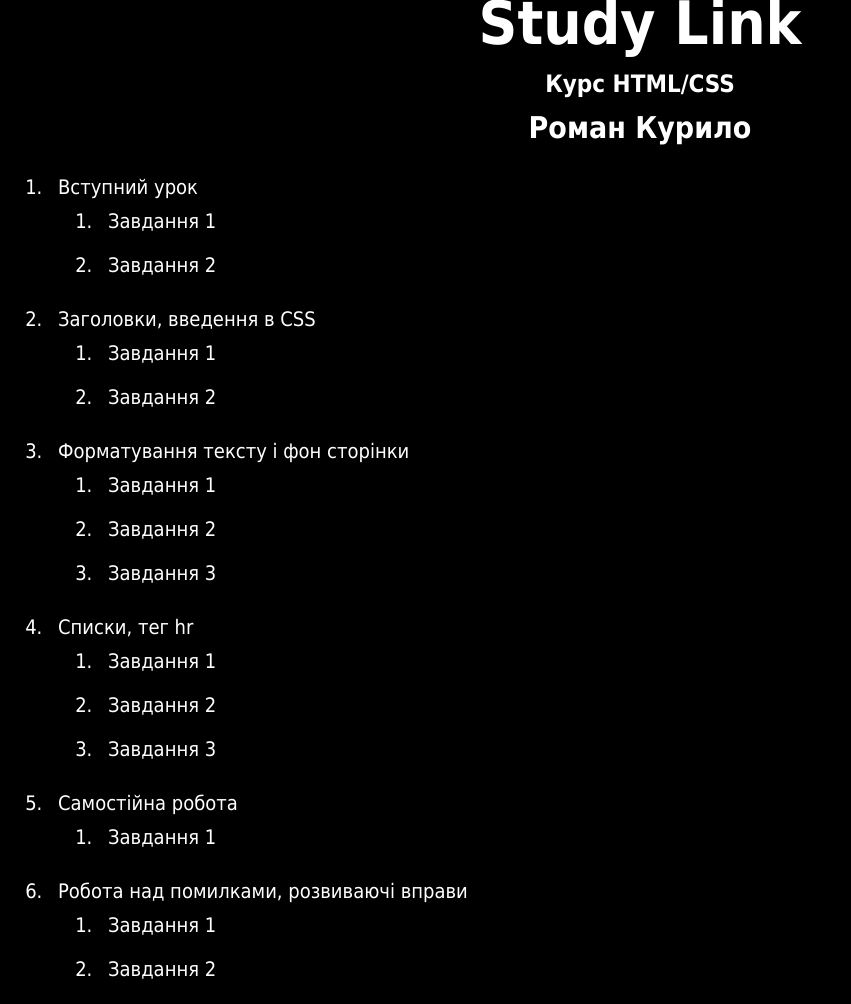
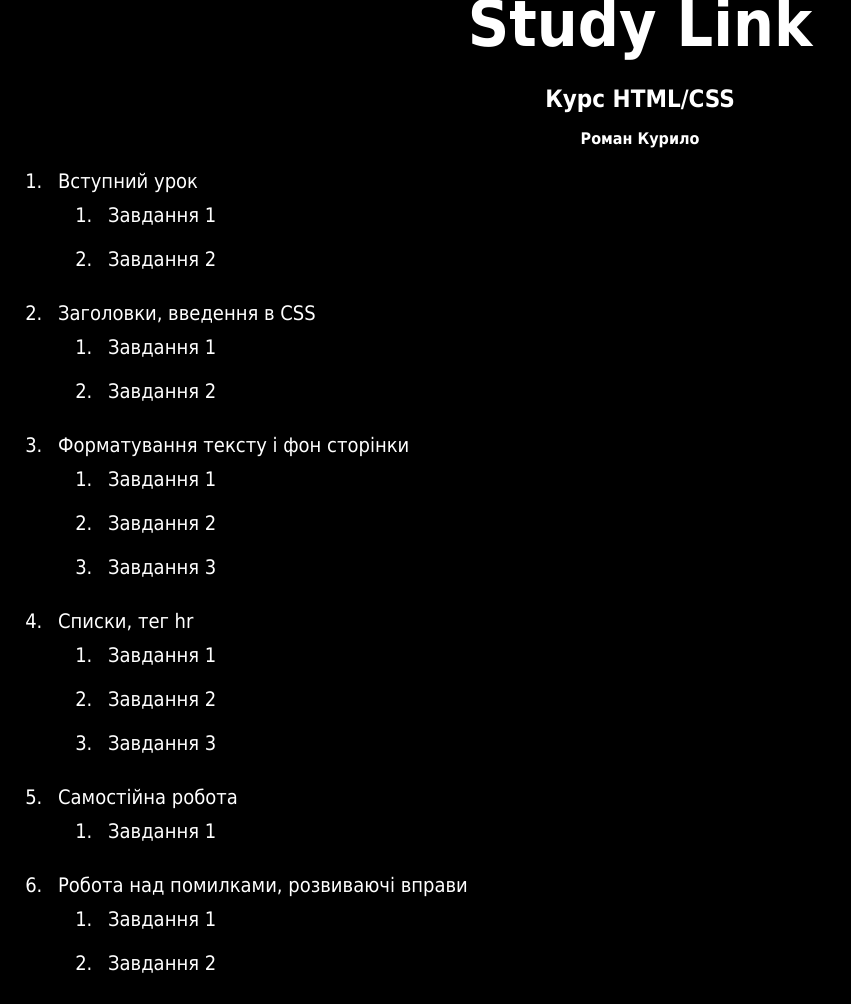
Before and after one commit to romczyk2009/romczyk2009.github.io, a plain HTML site: page index.html in a window 1280 px wide. Shown: the whole page, without its empty margins (0-851 px from the left). Drawn offline with Linux system fonts and the light colour scheme.

Commit message:
Update index.html

```diff
--- a/index.html
+++ b/index.html
@@ -9,16 +9,16 @@
 			}
 
 			h1{
-				font-size: 60px;
+				font-size: 4rem;
 				line-height: 0.5;
 			}
 
 			h2{
-				line-height: 0.5;
+				line-height: 2rem;
 			}
 
 			h3{
-				font-size: 30px;
+				font-size: 1rem;
 				line-height: 0.5;
 			}
 
```
